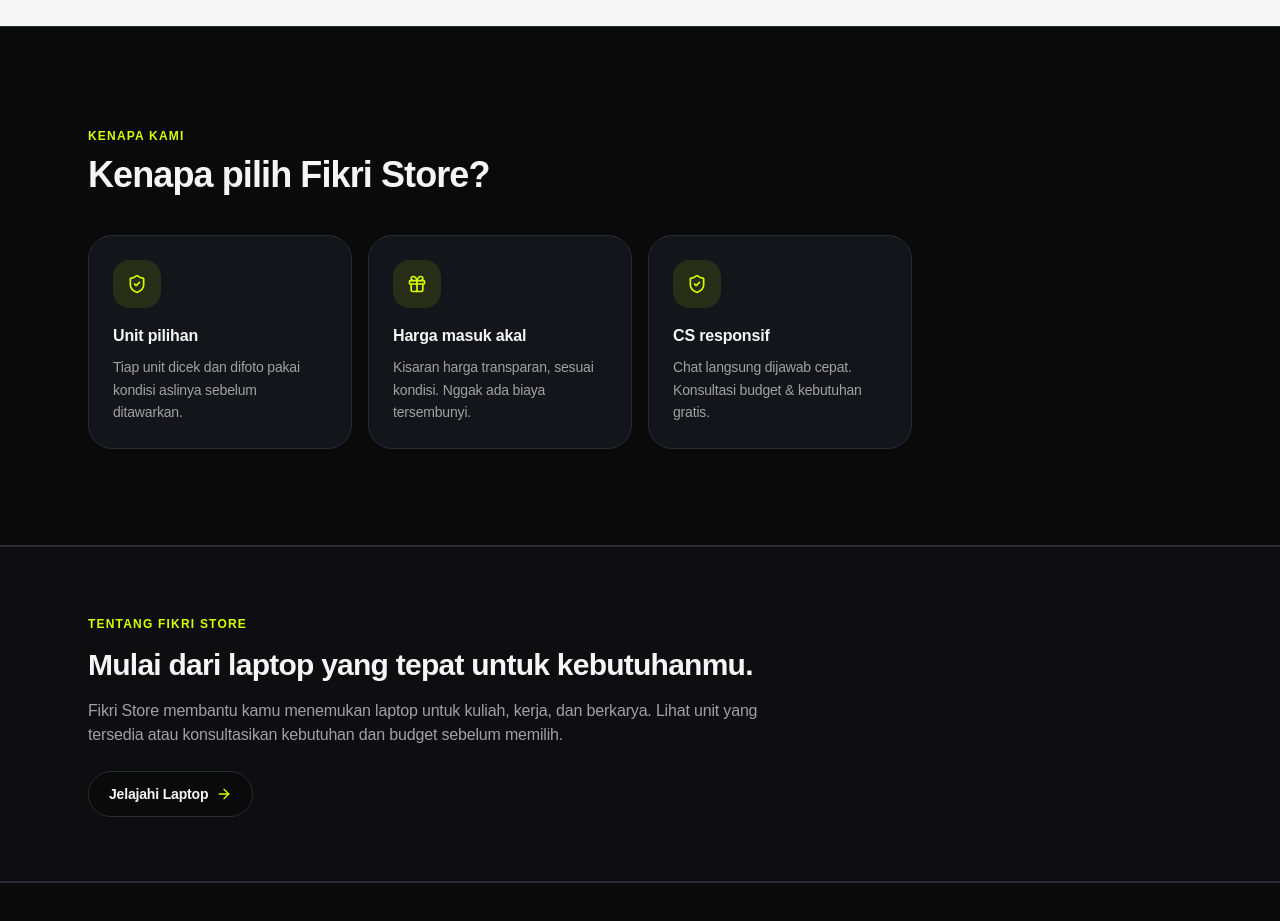
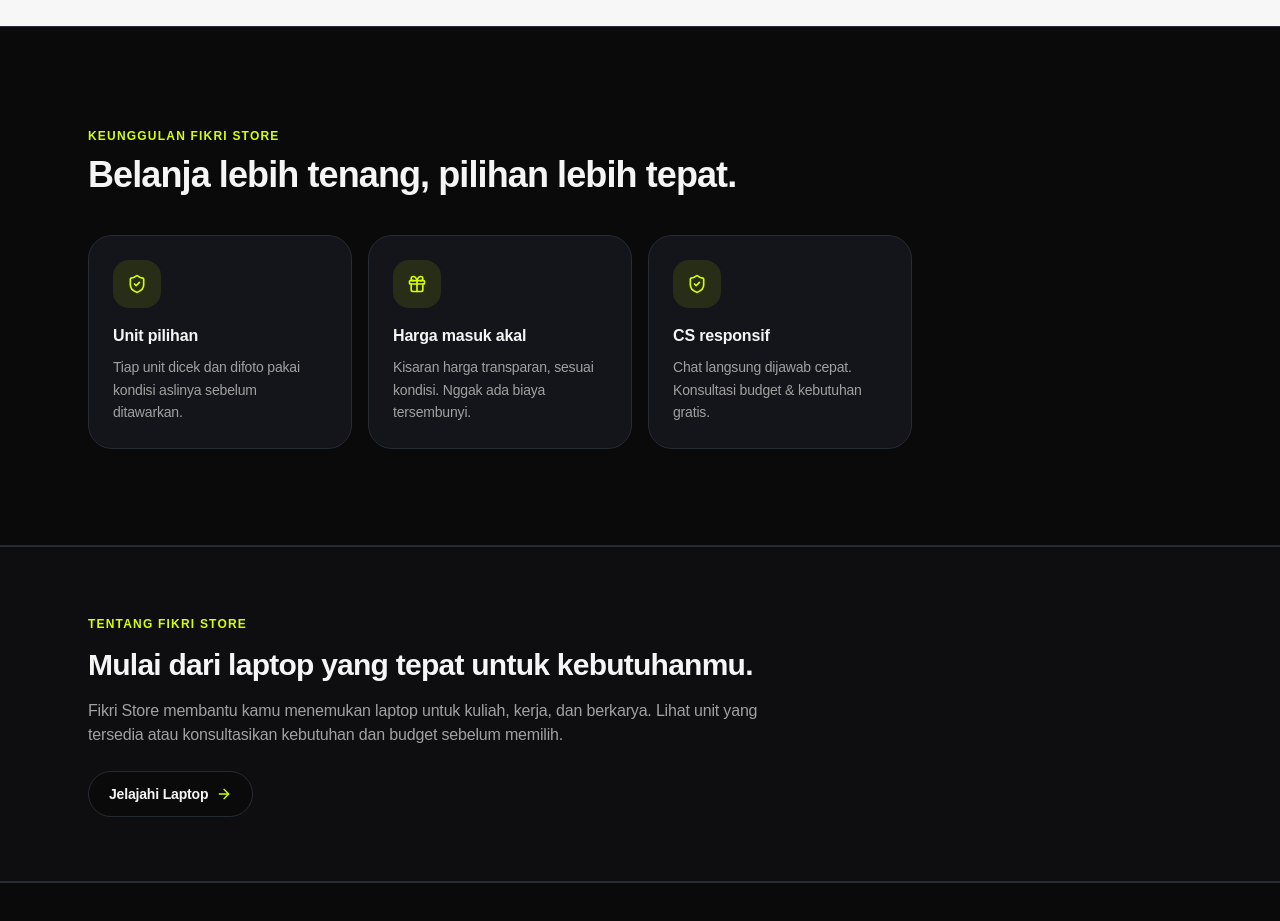
Before and after one commit to spokenu71-hash/Fikri-Store-, a React (Vite) app: page / in a window 1280 px wide. Shown: the part 1940-2861 px from the top of the page. Built offline with nearby package versions, Linux system fonts and the light colour scheme; no server answers; the database is empty.

Commit message:
Replace repetitive value proposition heading with clearer brand benefit

```diff
--- a/src/components/landing/ValueProps.jsx
+++ b/src/components/landing/ValueProps.jsx
@@ -7,10 +7,10 @@ export default function ValueProps() {
       <div className="max-w-6xl mx-auto px-4 sm:px-6">
         <div className="max-w-2xl">
           <span className="text-xs font-semibold uppercase tracking-widest text-primary">
-            Kenapa Kami
+            Keunggulan Fikri Store
           </span>
           <h2 className="mt-2 font-heading text-3xl sm:text-4xl font-extrabold tracking-tight">
-            Kenapa pilih Fikri Store?
+            Belanja lebih tenang, pilihan lebih tepat.
           </h2>
         </div>
 
```
